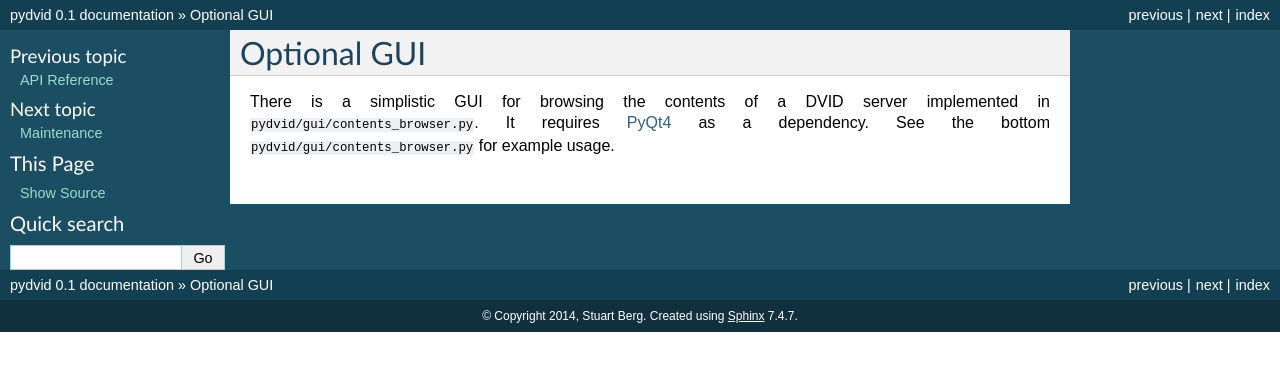
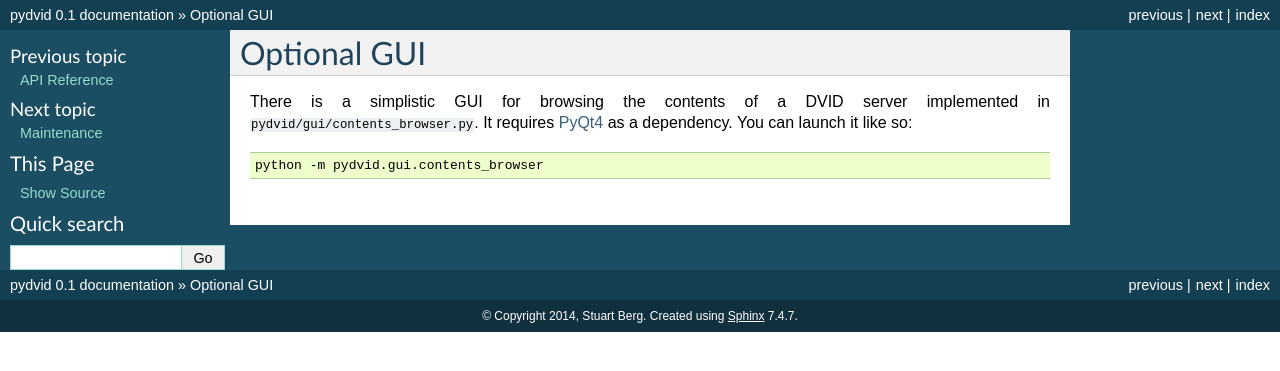
Before and after one commit to janelia-flyem/pydvid, a Sphinx documentation site: the page built from docs/source/gui.rst, in a window 1280 px wide. Shown: the top 371 px of the page. Built offline with Sphinx 7.4.7, drawn with Linux system fonts in a browser that asks for light colours.

Commit message:
docs: Added example invocation for ContentsBrowser gui.

```diff
--- a/docs/source/gui.rst
+++ b/docs/source/gui.rst
@@ -3,6 +3,10 @@ Optional GUI
 ============
 
 There is a simplistic GUI for browsing the contents of a DVID server implemented in ``pydvid/gui/contents_browser.py``.
-It requires `PyQt4`_ as a dependency.  See the bottom ``pydvid/gui/contents_browser.py`` for example usage.
+It requires `PyQt4`_ as a dependency.  You can launch it like so:
+
+.. code-block:: bash
+
+    python -m pydvid.gui.contents_browser
 
 .. _PyQt4: http://www.riverbankcomputing.com/software/pyqt/download
```
